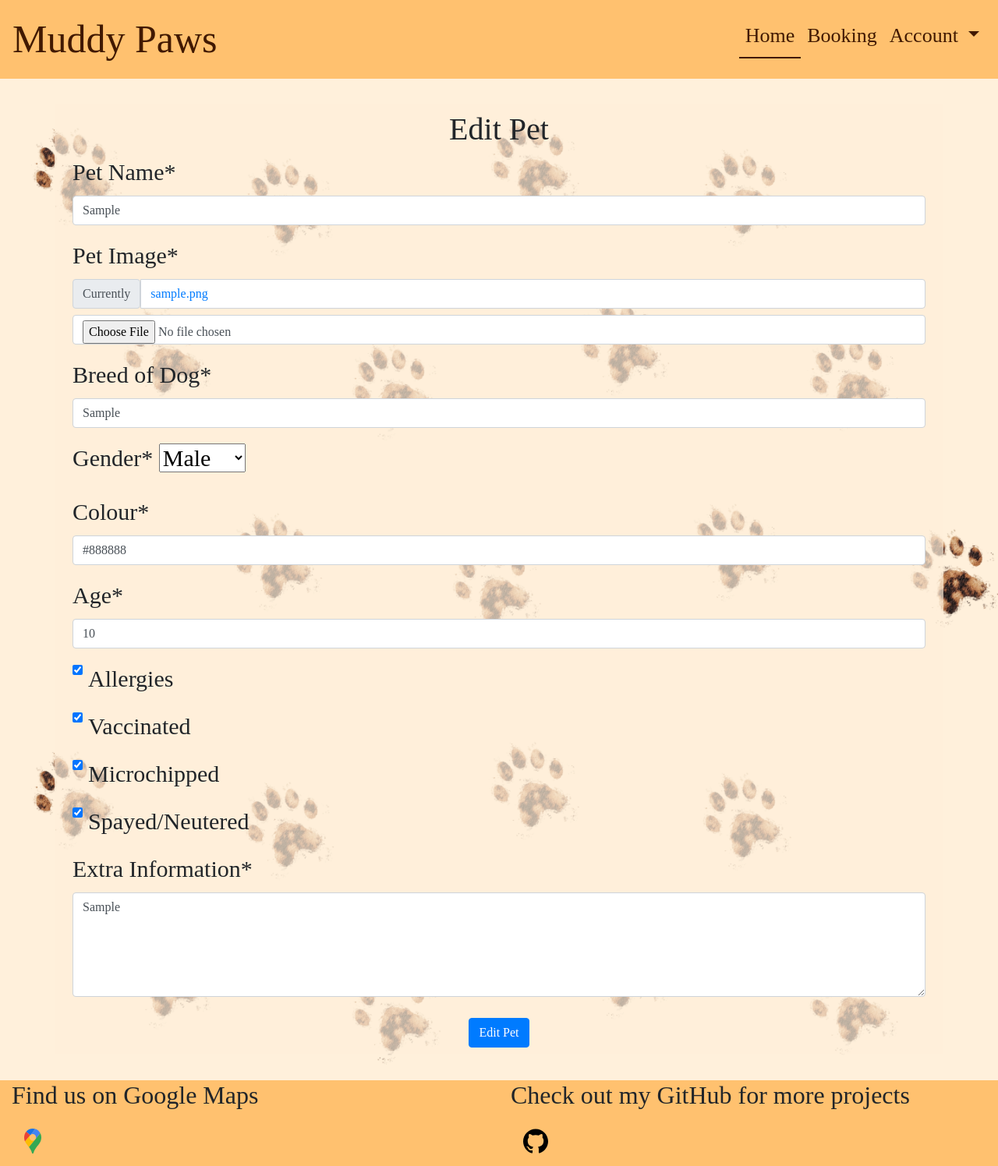
After one commit to TaylaJBall/Muddy-Paws, a Django app: page /dashboard/edit/1/ in a window 1280 px wide. The commit adds this page. Shown: the whole page at 78% size. Run offline with Django 4.2, Linux system fonts and the light colour scheme; a user stored in the database is signed in; tables that the repository leaves empty hold one stand-in row (values such as "Sample post"); some web fonts are replaced.

Commit message:
Add: edit and delete function to my pet app

```diff
--- /dev/null
+++ b/dashboard/templates/dashboard/edit_pet.html
@@ -0,0 +1,16 @@
+{% extends "base.html" %}
+
+{% block title %}Edit Pet{% endblock %}
+{% block content %}
+<div class="container">
+    <form method="POST" enctype="multipart/form-data" class="p-2 form">
+        <h1 class="text-center">Edit Pet</h1>
+        {% csrf_token %}
+        {{ form.media }}
+        {{ form|crispy}}
+        <div class="text-center">
+            <button type="submit" class="btn btn-primary mt-2">Edit Pet</button>
+        </div>
+    </form>
+</div>
+{% endblock %}
--- a/dashboard/templates/dashboard/pet_detail.html
+++ b/dashboard/templates/dashboard/pet_detail.html
@@ -7,7 +7,7 @@
         <!-- Left: Pet Image -->
         <div class="pet-img col-12 col-md-6">
             {% if "placeholder" in pet.pet_image.url %}
-            <img src="{{ static 'images/placeholder_img.webp'}}" alt="Placeholder image of cartoon dog" class="img-fluid rounded shadow">
+            <img src="{% static 'images/placeholder_img.webp' %}" alt="Placeholder image of cartoon dog" class="img-fluid rounded shadow">
             {% else %}
             <img src="{{ pet.pet_image.url }}" alt="Image of {{ pet.pet }}" class="img-fluid rounded shadow">
             {% endif %}
@@ -43,8 +43,8 @@
     </div>
     {% if request.user == pet.user %}
     <div class="text-center mt-3">
-        <a href="#" class="btn btn-primary me-2">Edit</a>
-        <a href="#" class="btn btn-danger">Delete</a>
+        <a href="{% url 'edit_pet' pet.id %}" class="btn btn-primary me-2">Edit</a>
+        <a href="{% url 'delete_pet' pet.id %}" class="btn btn-danger">Delete</a>
     </div>
     {% endif %}
 </div>
--- a/dashboard/urls.py
+++ b/dashboard/urls.py
@@ -1,12 +1,14 @@
 from django.urls import path
 from . import views
-from .views import Dashboard, AddPet, PetDetail
+from .views import Dashboard, AddPet, PetDetail, DeletePet, EditPet
 from booking.views import AddBooking, Bookings, BookingDetail
 
 urlpatterns = [
     path("add_pet", AddPet.as_view(), name="add_pet"),
     path("", Dashboard.as_view(), name="dashboard"),
     path("<slug:pk>/", PetDetail.as_view(), name="pet_detail"),
+    path("delete/<slug:pk>/", DeletePet.as_view(), name="delete_pet"),
+    path("edit/<slug:pk>/", EditPet.as_view(), name="edit_pet"),
     path("bookings", Bookings.as_view(), name="bookings"),
     path("booking/<int:pk>/", BookingDetail.as_view(), name="booking_detail"),
 ]
--- a/dashboard/views.py
+++ b/dashboard/views.py
@@ -1,6 +1,6 @@
-from django.views.generic import CreateView, ListView, DetailView
+from django.views.generic import CreateView, ListView, DetailView, DeleteView, UpdateView
 
-from django.contrib.auth.mixins import LoginRequiredMixin
+from django.contrib.auth.mixins import LoginRequiredMixin, UserPassesTestMixin
 from django.contrib.auth.decorators import login_required
 from django.shortcuts import render
 
@@ -82,3 +82,27 @@ class AddPet(LoginRequiredMixin, CreateView):
     def form_valid(self, form):
         form.instance.user = self.request.user
         return super(AddPet, self).form_valid(form)
+
+
+class EditPet(LoginRequiredMixin, UserPassesTestMixin, UpdateView):
+    """
+    Edit a Pet
+    """
+    template_name = 'dashboard/edit_pet.html'
+    model = Pet
+    form_class = PetForm
+    success_url = '/dashboard/'
+
+    def test_func(self):
+        return self.request.user == self.get_object().user
+
+
+class DeletePet(LoginRequiredMixin, UserPassesTestMixin, DeleteView):
+    """
+    Delete a Pet
+    """
+    model = Pet
+    success_url = '/dashboard/'
+
+    def test_func(self):
+        return self.request.user == self.get_object().user
--- a/templates/includes/footer.html
+++ b/templates/includes/footer.html
@@ -1,13 +1,20 @@
 {% load static %}
 
-<footer>
+<footer class:>
    <!-- Google maps -->
-     <a href="" target="_blank" aria-label="Find us on google maps - opens in new tab">
+   <div class="col">
+      <h2>Find us on Google Maps</h2>
+      <a href="https://www.google.com/maps/place/Muddy+Paws+Dog+Grooming+Maghull/@53.5117189,-2.9321955,15z/data=!4m6!3m5!1s0x487b23d91a09731b:0x79ed044f548d4f6e!8m2!3d53.5117189!4d-2.9321955!16s%2Fg%2F11mth714_8?entry=ttu&g_ep=EgoyMDI0MTIwNC4wIKXMDSoASAFQAw%3D%3D"
+         target="_blank" aria-label="Find us on google maps - opens in new tab">
          <img src="{% static '/icons/google-map-icon.svg' %}" alt="google map icon" class="social-icon">
       </a>
+   </div>
 
    <!-- GitHub -->
+   <div class="col">
+      <h2>Check out my GitHub for more projects</h2>
       <a href="" target="_blank" aria-label="GitHub link - opens in new tab">
          <img src="{% static '/icons/github-icon.svg' %}" alt="GitHub Icon" class="social-icon">
       </a>
+   </div>
 </footer>
```
Also changed, not shown: dashboard/templates/dashboard/pet_confirm_delete.html (added, +16 -0 lines), templates/403.html (added, +10 -0 lines), home/templates/home/booking.html (added). Lines whose indentation alone changed are shown as unchanged.
